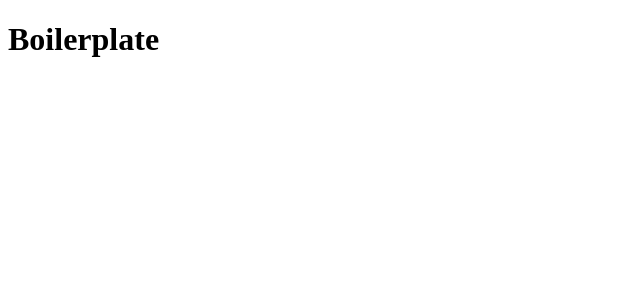
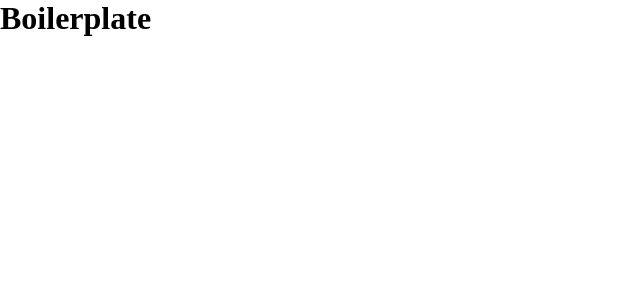
Before and after one commit to davidborelli/boilerplate-without-framework-ts-babel-webpack, a React app: page / in a window 1280 px wide. Shown: the top 300 px of the page, without its empty margins (0-640 px from the left). Built offline with nearby package versions, Linux system fonts and the light colour scheme.

Commit message:
chore: add configuration to work with css

```diff
--- a/package.json
+++ b/package.json
@@ -19,8 +19,10 @@
     "@pmmmwh/react-refresh-webpack-plugin": "^0.4.3",
     "babel-loader": "^8.2.2",
     "cross-env": "^7.0.3",
+    "css-loader": "^5.1.2",
     "html-webpack-plugin": "^5.3.1",
     "react-refresh": "^0.9.0",
+    "style-loader": "^2.0.0",
     "webpack": "^5.25.0",
     "webpack-cli": "^4.5.0",
     "webpack-dev-server": "^3.11.2"
--- a/src/App.jsx
+++ b/src/App.jsx
@@ -1,3 +1,5 @@
+import './styles/global.css'
+
 function MyApp() {
   return (
     <h1>Boilerplate</h1>
--- /dev/null
+++ b/src/styles/global.css
@@ -0,0 +1,9 @@
+* {
+  padding: 0;
+  margin: 0;
+  box-sizing: border-box;
+}
+
+body {
+  font: Arial, Helvetica, sans-serif;
+}
--- a/webpack.config.js
+++ b/webpack.config.js
@@ -32,7 +32,12 @@
             ].filter(Boolean)
           }
         }
-      }
+      },
+      {
+        test: /\.css$/i,
+        exclude: /node_modules/,
+        use: ["style-loader", "css-loader"],
+      },
     ]
   },
   devServer: {
```
Also changed, not shown: 1 other file (tests, documents, lock files or other folders).
